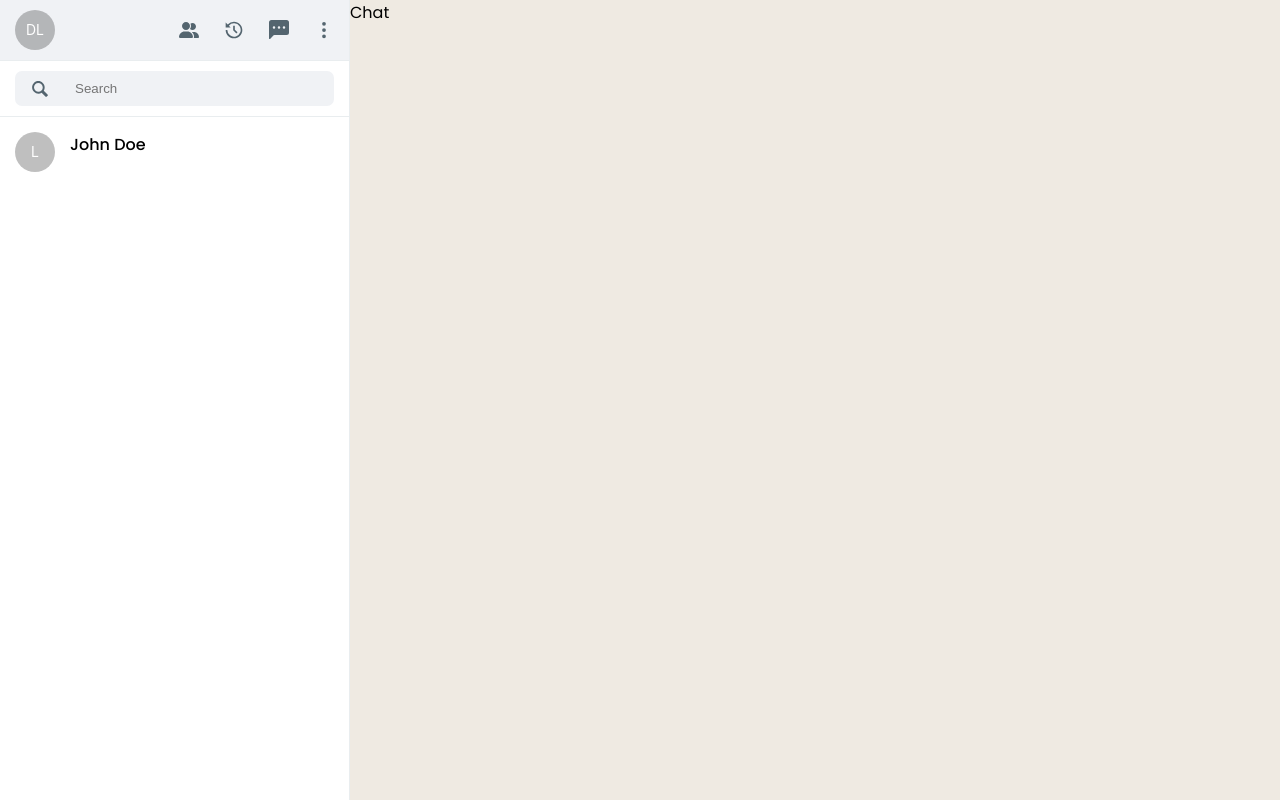
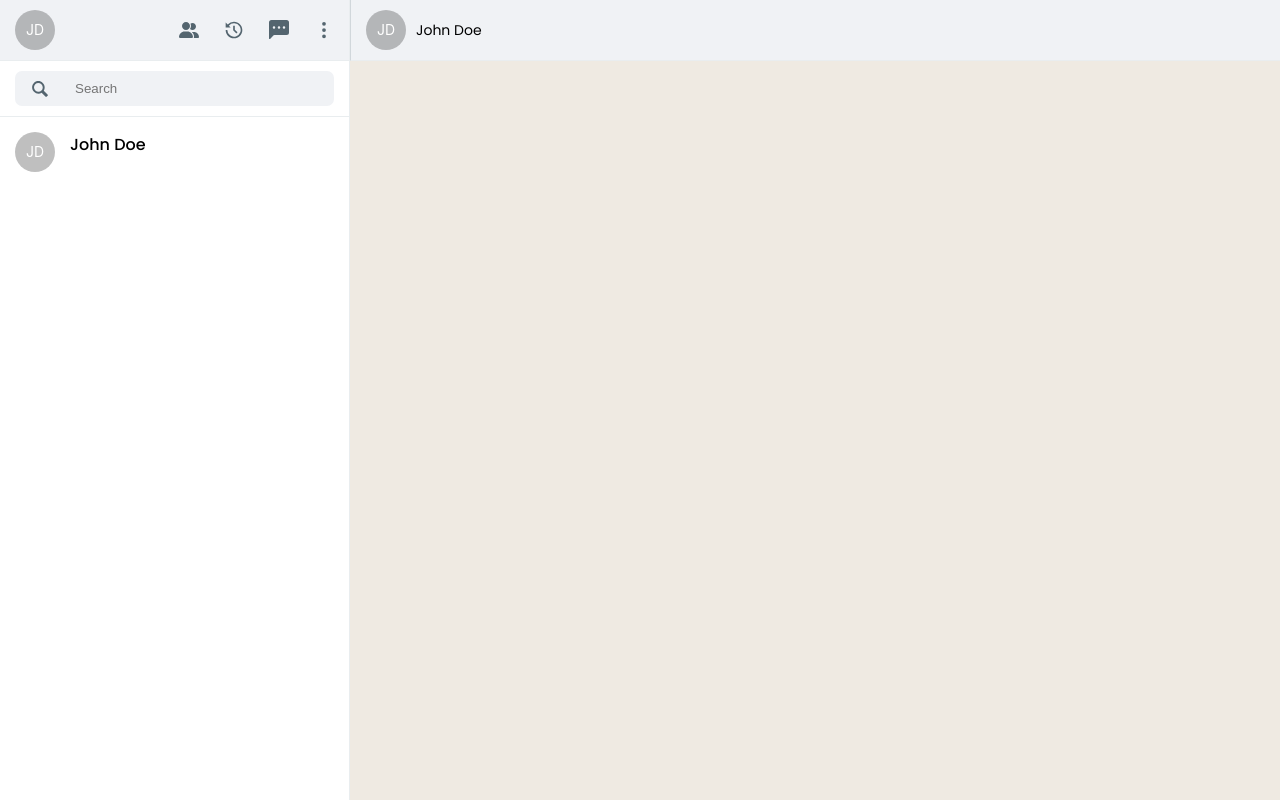
Before and after one commit to dev-nilson/whats-good, a Next.js app: page / in a window 1280 px wide. Built offline with nearby package versions, Linux system fonts and the light colour scheme.

Commit message:
✨ Add chat component

```diff
--- a/src/components/Chat/Chat.tsx
+++ b/src/components/Chat/Chat.tsx
@@ -1,12 +1,48 @@
+import { Avatar } from "antd";
 import styled from "styled-components";
 
 export default function Chat() {
   return (
-    <Container>Chat</Container>
-  )
+    <Container>
+      <Header>
+        <User>
+          <Avatar size="large">JD</Avatar>
+          <span>John Doe</span>
+        </User>
+        <IconsContainer></IconsContainer>
+      </Header>
+    </Container>
+  );
 }
 
 const Container = styled.div`
   flex: 1;
   background-color: #efeae2;
 `;
+
+const Header = styled.div`
+  background-color: #f0f2f5;
+  display: flex;
+  position: sticky;
+  justify-content: space-between;
+  align-items: center;
+  padding: 10px 15px;
+  border-bottom: 1px solid #e9edef;
+  border-left: 1px solid #d1d7db;
+`;
+
+const User = styled.div`
+  display: flex;
+  gap: 10px;
+  align-items: center;
+  font-size: 14px;
+`;
+
+const IconsContainer = styled.div`
+  display: flex;
+  gap: 25px;
+
+  > svg {
+    cursor: pointer;
+  }
+`;
--- a/src/components/Sidebar/Sidebar.tsx
+++ b/src/components/Sidebar/Sidebar.tsx
@@ -5,7 +5,7 @@ export default function Sidebar() {
   return (
     <Container>
       <Header>
-        <Avatar size="large">DL</Avatar>
+        <Avatar size="large">JD</Avatar>
         <IconsContainer>
           <svg viewBox="0 0 640 512" fill="#54656f" height="20px" width="20px">
             <path d="M352 128c0 70.7-57.3 128-128 128S96 198.7 96 128 153.3 0 224 0s128 57.3 128 128zM0 482.3C0 383.8 79.8 304 178.3 304h91.4c98.5 0 178.3 79.8 178.3 178.3 0 16.4-13.3 29.7-29.7 29.7H29.7C13.3 512 0 498.7 0 482.3zM609.3 512H471.4c5.4-9.4 8.6-20.3 8.6-32v-8c0-60.7-27.1-115.2-69.8-151.8 2.4-.1 4.7-.2 7.1-.2h61.4c89.1 0 161.3 72.2 161.3 161.3 0 17-13.8 30.7-30.7 30.7zM432 256c-31 0-59-12.6-79.3-32.9 19.7-26.6 31.3-59.5 31.3-95.1 0-26.8-6.6-52.1-18.3-74.3C384.3 40.1 407.2 32 432 32c61.9 0 112 50.1 112 112s-50.1 112-112 112z" />
@@ -31,7 +31,7 @@ export default function Sidebar() {
       <Chats>
         <Chat>
           <Avatar size="large">
-            L
+            JD
           </Avatar>
           <h4>John Doe</h4>
         </Chat>
```
